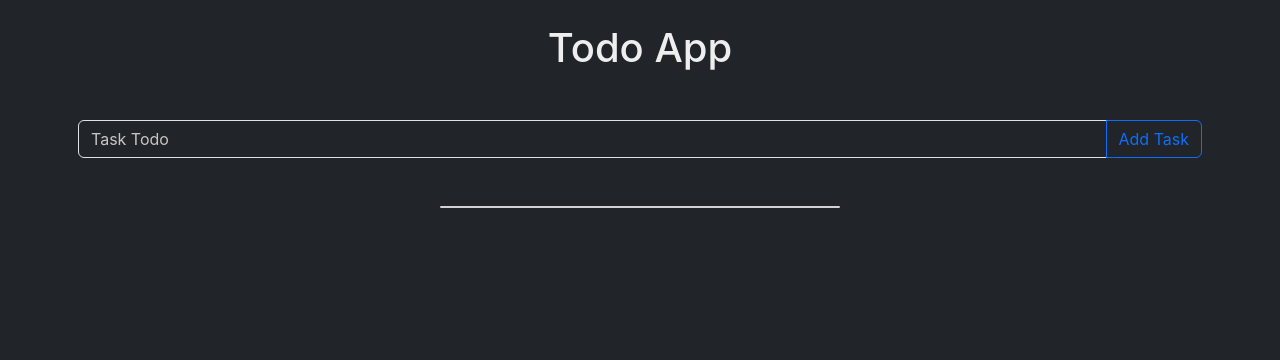
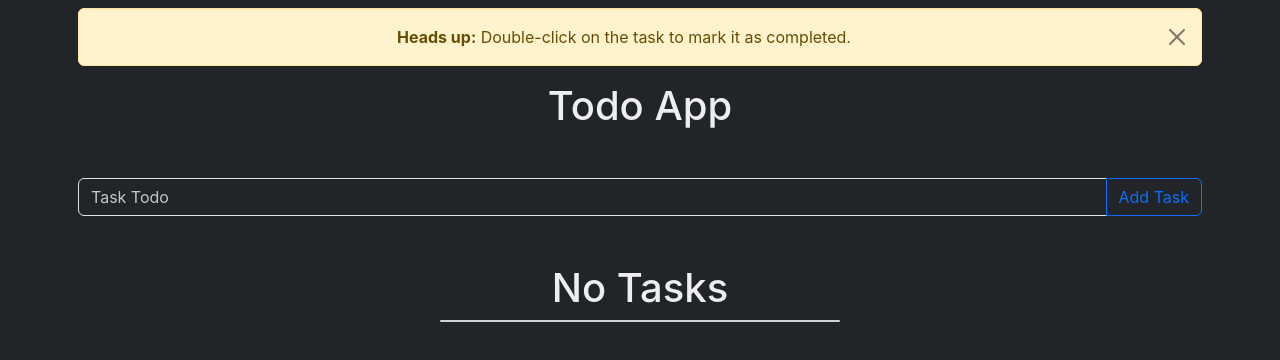
Before and after one commit to Moslihbadr/react-todo-app, a React (Create React App) app: page / in a window 1280 px wide. Shown: the top 360 px of the page. Built offline with nearby package versions, Linux system fonts and the light colour scheme.

Commit message:
add task delete functionality

```diff
--- a/src/App.js
+++ b/src/App.js
@@ -5,6 +5,7 @@ import { useState } from 'react';
 const App = () => {
 
   const [ tasksList, setTasksList ] = useState([])
+  const [ showWarning, setshowWarning ] = useState(true)
 
   const addTask = (text) => {
     setTasksList(prevTaskList => ([...prevTaskList, {id: crypto.randomUUID(), text: text, completed: false}]))
@@ -18,11 +19,23 @@ const App = () => {
     );
   }
 
+  const handleTaskDelete = (id) => {
+    setTasksList(prevTasks =>
+      prevTasks.filter(task => task.id !== id)
+    );
+  }
+
   return (
     <div className='container p-2 text-center'>
+      {showWarning &&
+      <div class="alert alert-warning alert-dismissible fade show">
+        <strong>Heads up:</strong> Double-click on the task to mark it as completed.
+        <button type="button" class="btn-close" data-bs-dismiss="alert" aria-label="Close" onClick={() => setshowWarning(false)}></button>
+      </div>}
       <h1 className='m-3 mb-5'>Todo App</h1>
       <TodoForm addTask={addTask} />
-      <TodoList tasks={tasksList} onTaskClick={handleTaskClick} />
+      {tasksList.length === 0 && <h1>No Tasks</h1>}
+      <TodoList tasks={tasksList} onTaskClick={handleTaskClick} onTaskDelete={handleTaskDelete} />
     </div>
   );
 }
--- a/src/components/TodoItem.jsx
+++ b/src/components/TodoItem.jsx
@@ -1,10 +1,10 @@
-const TodoItem = ({ task, onTaskClick }) => {
+const TodoItem = ({ task, onTaskClick, onTaskDelete }) => {
 
   return (
     <div>
         <li style={{backgroundColor: task.completed ? '#005511' : '#212529'}} class="list-group-item d-flex justify-content-between align-items-center" onDoubleClick={() => onTaskClick(task.id)}>
           { task.text }
-          <span class="badge badge-primary rounded-pill"><svg style={{fill:'#e41111', fontSize:'15px'}} xmlns="http://www.w3.org/2000/svg" height="1em" viewBox="0 0 384 512"><path d="M376.6 84.5c11.3-13.6 9.5-33.8-4.1-45.1s-33.8-9.5-45.1 4.1L192 206 56.6 43.5C45.3 29.9 25.1 28.1 11.5 39.4S-3.9 70.9 7.4 84.5L150.3 256 7.4 427.5c-11.3 13.6-9.5 33.8 4.1 45.1s33.8 9.5 45.1-4.1L192 306 327.4 468.5c11.3 13.6 31.5 15.4 45.1 4.1s15.4-31.5 4.1-45.1L233.7 256 376.6 84.5z"/></svg></span>
+          <span class="badge badge-primary rounded-pill" onClick={() => onTaskDelete(task.id)}><svg style={{fill:'#e41111', fontSize:'15px'}} xmlns="http://www.w3.org/2000/svg" height="1em" viewBox="0 0 384 512"><path d="M376.6 84.5c11.3-13.6 9.5-33.8-4.1-45.1s-33.8-9.5-45.1 4.1L192 206 56.6 43.5C45.3 29.9 25.1 28.1 11.5 39.4S-3.9 70.9 7.4 84.5L150.3 256 7.4 427.5c-11.3 13.6-9.5 33.8 4.1 45.1s33.8 9.5 45.1-4.1L192 306 327.4 468.5c11.3 13.6 31.5 15.4 45.1 4.1s15.4-31.5 4.1-45.1L233.7 256 376.6 84.5z"/></svg></span>
         </li>
     </div>
   )
--- a/src/components/TodoList.jsx
+++ b/src/components/TodoList.jsx
@@ -1,10 +1,10 @@
 import TodoItem from "./TodoItem";
 
-const TodoList = ({ tasks, onTaskClick }) => {
+const TodoList = ({ tasks, onTaskClick, onTaskDelete }) => {
   return (
     <div className="card" style={{width: '25rem'}}>
       <ul className="list-group list-group-flush">
-        {tasks.map(task => <TodoItem key={task.id} task={task} onTaskClick={onTaskClick} />)}
+        {tasks.map(task => <TodoItem key={task.id} task={task} onTaskClick={onTaskClick} onTaskDelete={onTaskDelete}/>)}
       </ul>
     </div>
   )
```
